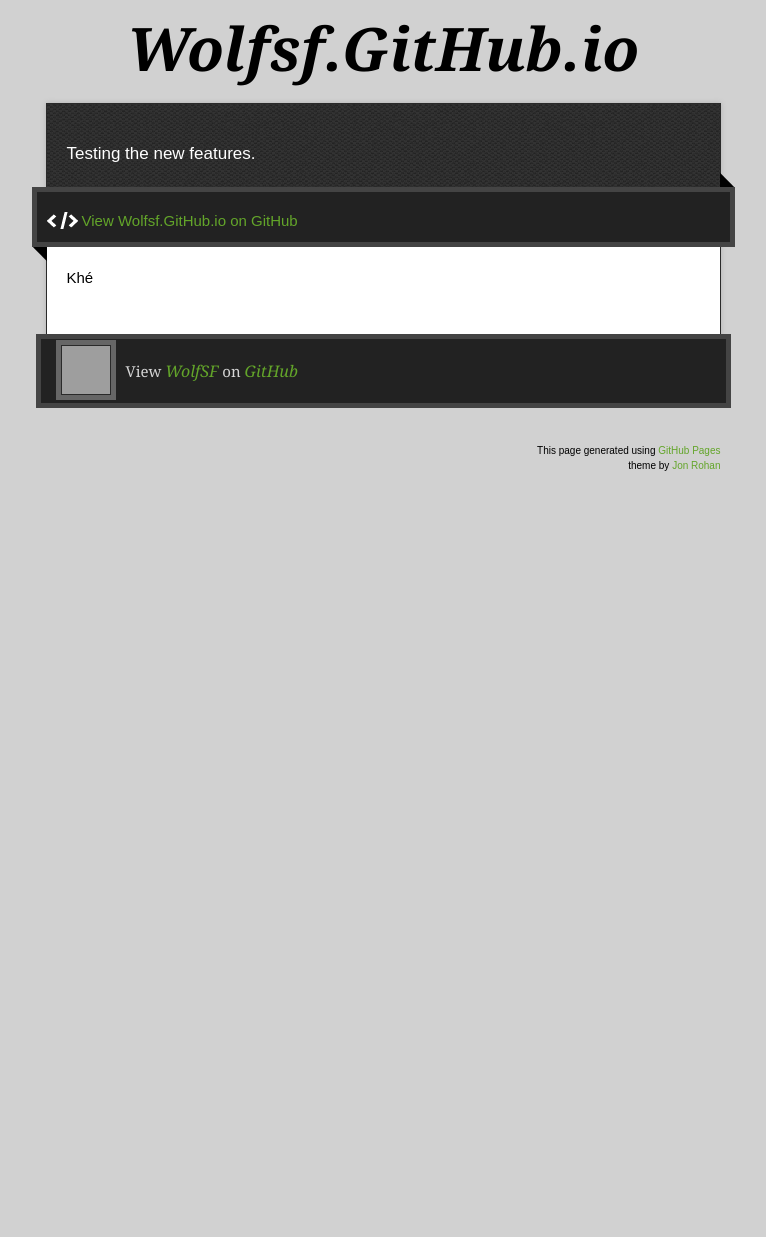
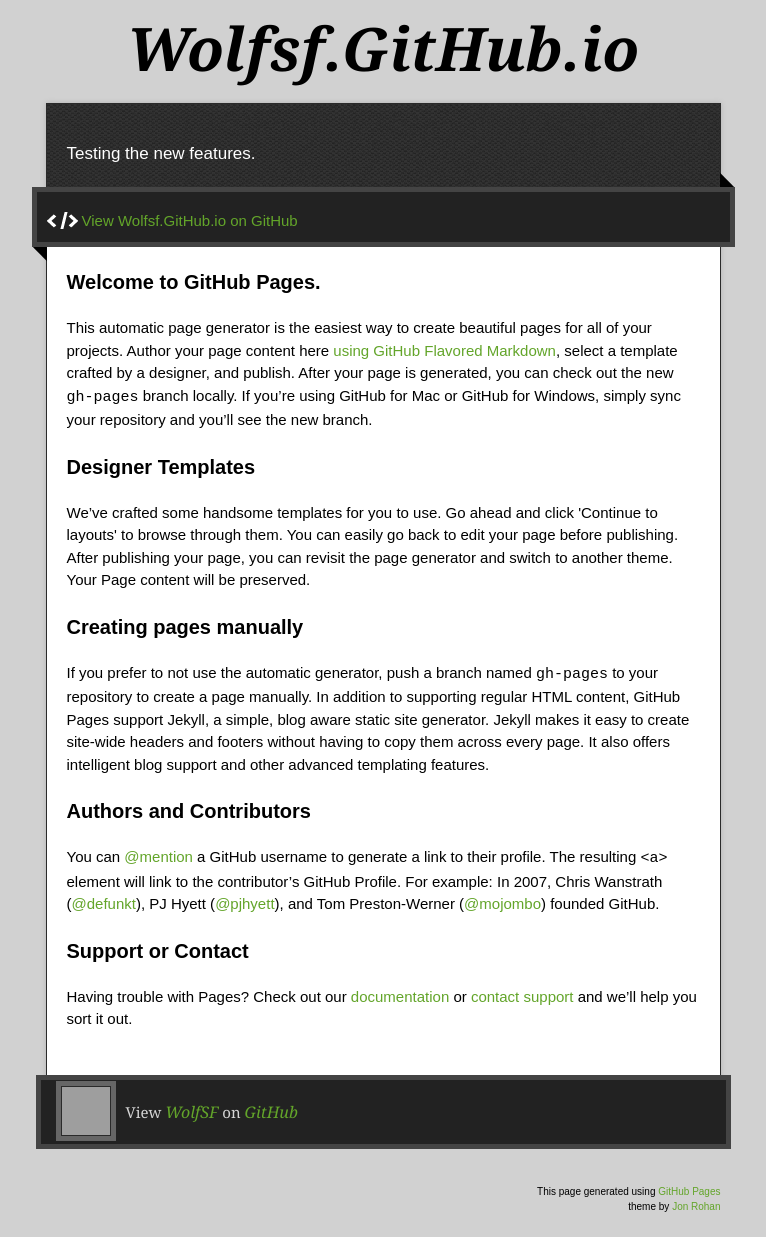
Before and after one commit to WolfSF/WolfSF.github.io, a plain HTML site: page index.html in a window 1280 px wide. Shown: the part 27-1264 px from the top of the page, without its empty margins (257-1023 px from the left). Before the commit the page ends 800 px from the top, so only its background shows below. Drawn offline with nearby package versions, Linux system fonts and the light colour scheme; grey boxes are pictures that could not be loaded.

Commit message:
Replace master branch with page content via GitHub

```diff
--- a/index.html
+++ b/index.html
@@ -34,7 +34,30 @@
         <span class="blc"></span><span class="trc"></span>
         </div>
         <article class="markdown-body">
-          <p>Khé</p>
+          <h3>
+<a id="welcome-to-github-pages" class="anchor" href="#welcome-to-github-pages" aria-hidden="true"><span class="octicon octicon-link"></span></a>Welcome to GitHub Pages.</h3>
+
+<p>This automatic page generator is the easiest way to create beautiful pages for all of your projects. Author your page content here <a href="https://guides.github.com/features/mastering-markdown/">using GitHub Flavored Markdown</a>, select a template crafted by a designer, and publish. After your page is generated, you can check out the new <code>gh-pages</code> branch locally. If you’re using GitHub for Mac or GitHub for Windows, simply sync your repository and you’ll see the new branch.</p>
+
+<h3>
+<a id="designer-templates" class="anchor" href="#designer-templates" aria-hidden="true"><span class="octicon octicon-link"></span></a>Designer Templates</h3>
+
+<p>We’ve crafted some handsome templates for you to use. Go ahead and click 'Continue to layouts' to browse through them. You can easily go back to edit your page before publishing. After publishing your page, you can revisit the page generator and switch to another theme. Your Page content will be preserved.</p>
+
+<h3>
+<a id="creating-pages-manually" class="anchor" href="#creating-pages-manually" aria-hidden="true"><span class="octicon octicon-link"></span></a>Creating pages manually</h3>
+
+<p>If you prefer to not use the automatic generator, push a branch named <code>gh-pages</code> to your repository to create a page manually. In addition to supporting regular HTML content, GitHub Pages support Jekyll, a simple, blog aware static site generator. Jekyll makes it easy to create site-wide headers and footers without having to copy them across every page. It also offers intelligent blog support and other advanced templating features.</p>
+
+<h3>
+<a id="authors-and-contributors" class="anchor" href="#authors-and-contributors" aria-hidden="true"><span class="octicon octicon-link"></span></a>Authors and Contributors</h3>
+
+<p>You can <a href="https://github.com/blog/821" class="user-mention">@mention</a> a GitHub username to generate a link to their profile. The resulting <code>&lt;a&gt;</code> element will link to the contributor’s GitHub Profile. For example: In 2007, Chris Wanstrath (<a href="https://github.com/defunkt" class="user-mention">@defunkt</a>), PJ Hyett (<a href="https://github.com/pjhyett" class="user-mention">@pjhyett</a>), and Tom Preston-Werner (<a href="https://github.com/mojombo" class="user-mention">@mojombo</a>) founded GitHub.</p>
+
+<h3>
+<a id="support-or-contact" class="anchor" href="#support-or-contact" aria-hidden="true"><span class="octicon octicon-link"></span></a>Support or Contact</h3>
+
+<p>Having trouble with Pages? Check out our <a href="https://help.github.com/pages">documentation</a> or <a href="https://github.com/contact">contact support</a> and we’ll help you sort it out.</p>
         </article>
       </div>
     </div>
```
Also changed, not shown: params.json (+1 -1 lines).
